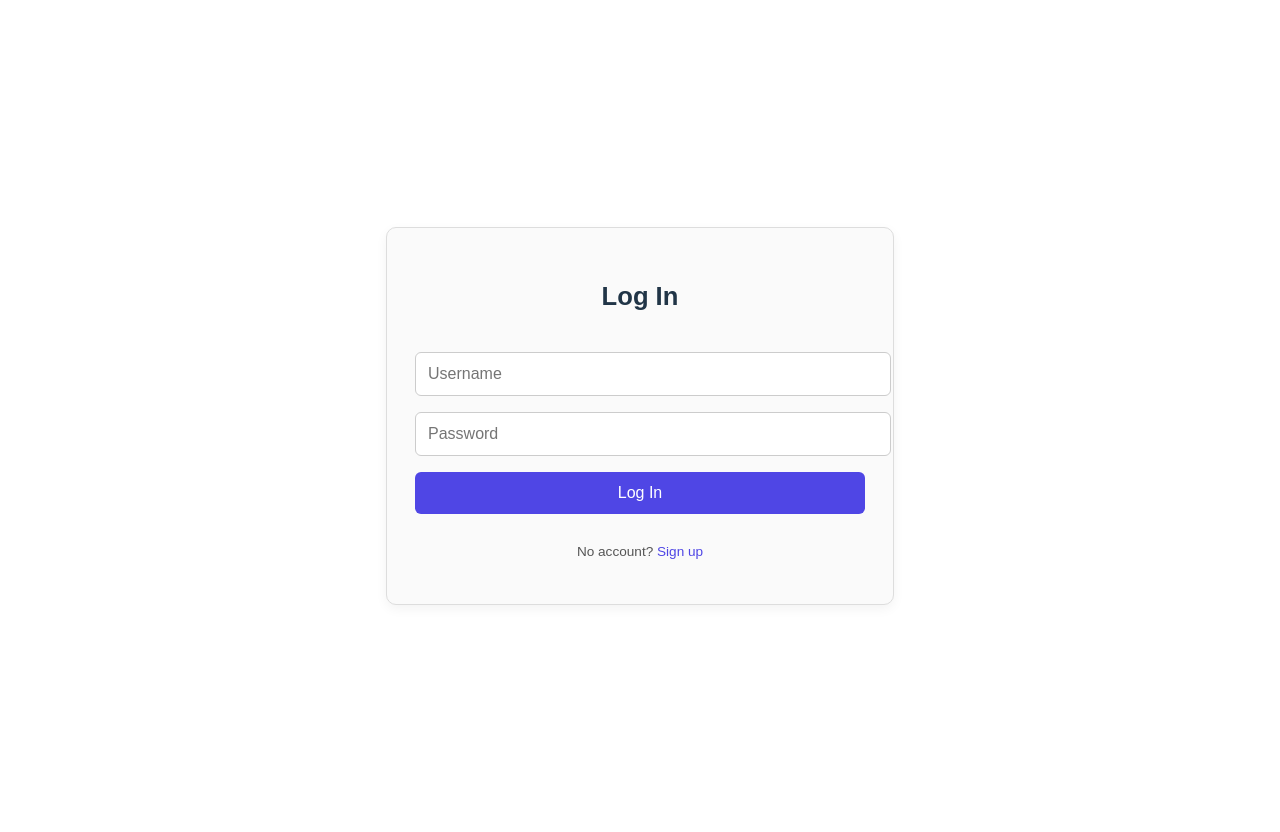
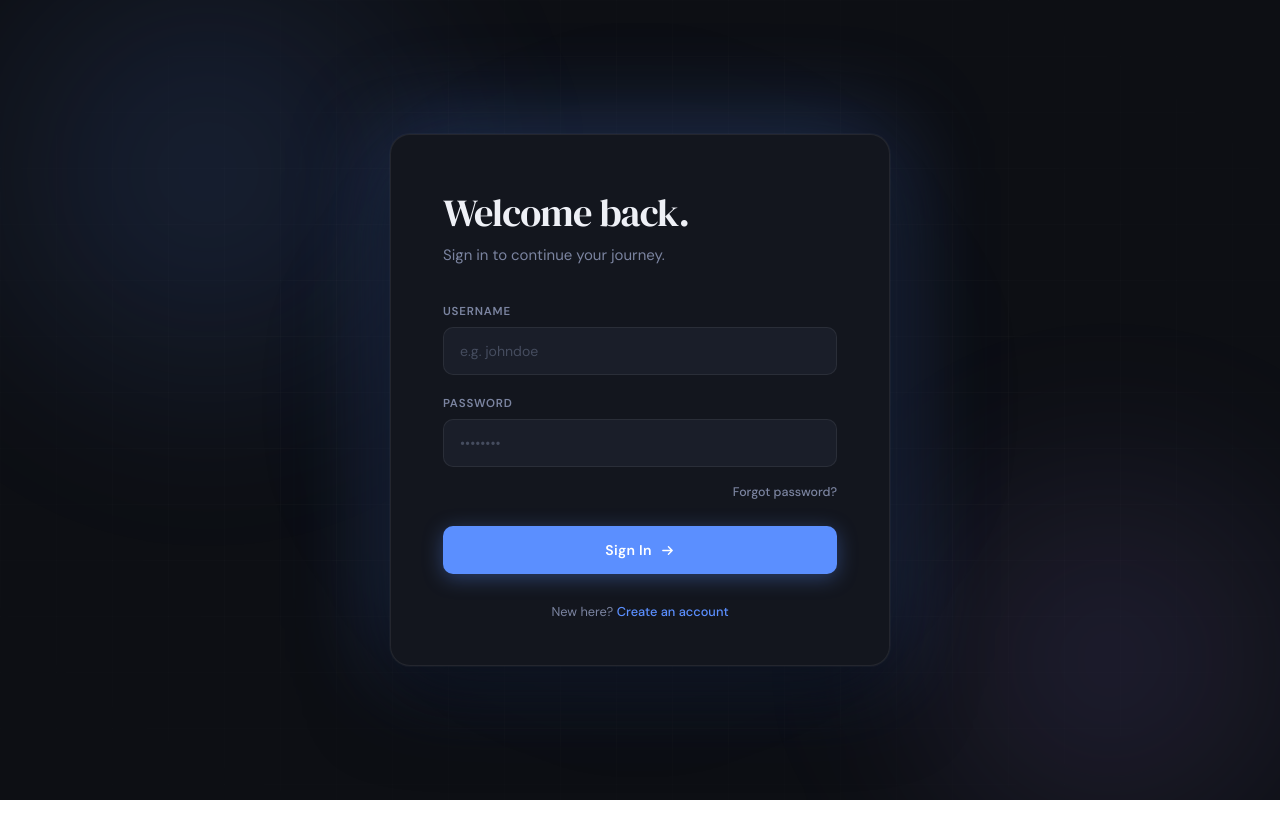
Before and after one commit to jharodiv/Tumbler, a React app in the folder frontend/: page / in a window 1280 px wide. After the commit the page ends 800 px from the top, so only its background shows below. Built offline with nearby package versions, Linux system fonts and the light colour scheme; no server answers; the HTML template or start-up script is replaced by a standard one.

Commit message:
re-design the login and registration UI

```diff
--- a/frontend/src/auth/UI/AuthPage.jsx
+++ b/frontend/src/auth/UI/AuthPage.jsx
@@ -1,15 +1,29 @@
-import React from "react";
+import React, { useState } from "react";
 import styles from "./AuthPage.module.css";
 import { Link } from "react-router-dom";
 
 export default function AuthPage({ type, onSubmit }) {
+    const [focused, setFocused] = useState(null);
+
     return (
         <div className={styles.container}>
-        <div className={styles.content}>
+        <div className={styles.backdrop}>
+            <div className={styles.blob1} />
+            <div className={styles.blob2} />
+            <div className={styles.blob3} />
+            <div className={styles.grid} />
+        </div>
+
+        <div className={styles.authCard}>
             <div className={styles.card}>
             <h2 className={styles.heading}>
-                {type === "login" ? "Log In" : "Create Account"}
+                {type === "login" ? "Welcome back." : "Welcome To Tumbler"}
             </h2>
+            <p className={styles.subheading}>
+                {type === "login"
+                ? "Sign in to continue your journey."
+                : "Create your account and get started."}
+            </p>
 
             <form
                 className={styles.form}
@@ -19,45 +33,98 @@ export default function AuthPage({ type, onSubmit }) {
                 }}
             >
                 <div className={styles.formBody}>
+                <div
+                    className={`${styles.inputWrap} ${
+                    focused === "username" ? styles.inputWrapFocused : ""
+                    }`}
+                >
+                    <label className={styles.label}>Username</label>
                     <input
                     className={styles.inputField}
                     type="text"
-                    placeholder="Username"
+                    placeholder="e.g. johndoe"
                     required
+                    onFocus={() => setFocused("username")}
+                    onBlur={() => setFocused(null)}
                     />
+                </div>
 
+                {type === "signup" && (
+                    <div
+                    className={`${styles.inputWrap} ${
+                        focused === "email" ? styles.inputWrapFocused : ""
+                    }`}
+                    >
+                    <label className={styles.label}>Email</label>
+                    <input
+                        className={styles.inputField}
+                        type="email"
+                        placeholder="you@example.com"
+                        required
+                        onFocus={() => setFocused("email")}
+                        onBlur={() => setFocused(null)}
+                    />
+                    </div>
+                )}
+
+                <div
+                    className={`${styles.inputWrap} ${
+                    focused === "password" ? styles.inputWrapFocused : ""
+                    }`}
+                >
+                    <label className={styles.label}>Password</label>
                     <input
                     className={styles.inputField}
                     type="password"
-                    placeholder="Password"
+                    placeholder="••••••••"
                     required
+                    onFocus={() => setFocused("password")}
+                    onBlur={() => setFocused(null)}
                     />
+                </div>
 
-                    {type === "signup" && (
-                    <>
-                        <input
-                        className={styles.inputField}
-                        type="email"
-                        placeholder="Email"
-                        required
-                        />
-                    </>
-                    )}
+                {type === "login" && (
+                    <div className={styles.forgotRow}>
+                    <Link to="/forgot-password" className={styles.forgotLink}>
+                        Forgot password?
+                    </Link>
+                    </div>
+                )}
 
-                    <button className={styles.button} type="submit">
-                    {type === "login" ? "Log In" : "Sign Up"}
-                    </button>
+                <button className={styles.button} type="submit">
+                    <span>{type === "login" ? "Sign In" : "Sign Up"}</span>
+                    <svg
+                    className={styles.btnArrow}
+                    viewBox="0 0 16 16"
+                    fill="none"
+                    xmlns="http://www.w3.org/2000/svg"
+                    >
+                    <path
+                        d="M3 8h10M9 4l4 4-4 4"
+                        stroke="currentColor"
+                        strokeWidth="1.5"
+                        strokeLinecap="round"
+                        strokeLinejoin="round"
+                    />
+                    </svg>
+                </button>
                 </div>
             </form>
 
             <p className={styles.footer}>
                 {type === "login" ? (
                 <>
-                    No account? <Link to="/registration">Sign up</Link>
+                    New here?{" "}
+                    <Link to="/registration" className={styles.footerLink}>
+                    Create an account
+                    </Link>
                 </>
                 ) : (
                 <>
-                    Already have an account? <Link to="/">Log in</Link>
+                    Have an account?{" "}
+                    <Link to="/" className={styles.footerLink}>
+                    Sign in
+                    </Link>
                 </>
                 )}
             </p>
--- a/frontend/src/auth/UI/AuthPage.module.css
+++ b/frontend/src/auth/UI/AuthPage.module.css
@@ -1,120 +1,324 @@
-  /* Container fills the screen */
+/* ── Google Font import ── */
+@import url("https://fonts.googleapis.com/css2?family=DM+Serif+Display:ital@0;1&family=DM+Sans:wght@300;400;500;600&display=swap");
+
+/* ── Design tokens ── */
+:root {
+  --bg: #0d0f14;
+  --surface: #13161e;
+  --surface-alt: #1a1e29;
+  --border: rgba(255, 255, 255, 0.07);
+  --border-focus: rgba(130, 180, 255, 0.5);
+  --text-primary: #eef0f6;
+  --text-secondary: #7b84a0;
+  --accent: #5b8fff;
+  --accent-glow: rgba(91, 143, 255, 0.35);
+  --accent-2: #a78bfa;
+  --radius-card: 20px;
+  --radius-input: 10px;
+  --transition: 0.22s cubic-bezier(0.4, 0, 0.2, 1);
+}
+
+/* ── Layout ── */
 .container {
   min-height: 100vh;
-    width: 100vw;
-    background-color: #ffffff;
-    font-family: Arial, sans-serif;
+  min-width: 100vw;
+  display: flex;
+  align-items: center;
+  justify-content: center;
+  background: var(--bg);
+  font-family: "DM Sans", sans-serif;
+  position: relative;
+  overflow: hidden;
 }
 
-  /* Center content */
-  .content {
-    min-height: 100vh;
-    display: flex;
-    justify-content: center;
-    align-items: center;
-    padding: 1rem;
+/* ── Background atmosphere ── */
+.backdrop {
+  position: absolute;
+  inset: 0;
+  pointer-events: none;
+  z-index: 0;
 }
 
-  /* Card */
+.blob1 {
+  position: absolute;
+  top: -20%;
+  left: -10%;
+  width: 50vw;
+  height: 50vw;
+  max-width: 700px;
+  max-height: 700px;
+  border-radius: 50%;
+  background: radial-gradient(circle, rgba(91, 143, 255, 0.15) 0%, transparent 68%);
+  filter: blur(60px);
+  animation: driftA 14s ease-in-out infinite alternate;
+}
+
+.blob2 {
+  position: absolute;
+  bottom: -20%;
+  right: -10%;
+  width: 45vw;
+  height: 45vw;
+  max-width: 640px;
+  max-height: 640px;
+  border-radius: 50%;
+  background: radial-gradient(circle, rgba(167, 139, 250, 0.13) 0%, transparent 68%);
+  filter: blur(60px);
+  animation: driftB 16s ease-in-out infinite alternate;
+}
+
+/* Extra blob for wide screens to fill corners */
+.blob3 {
+  position: absolute;
+  top: 50%;
+  left: 50%;
+  transform: translate(-50%, -50%);
+  width: 60vw;
+  height: 60vw;
+  max-width: 900px;
+  max-height: 900px;
+  border-radius: 50%;
+  background: radial-gradient(circle, rgba(91, 143, 255, 0.04) 0%, transparent 65%);
+  filter: blur(80px);
+  pointer-events: none;
+}
+
+.grid {
+  position: absolute;
+  inset: 0;
+  background-image:
+    linear-gradient(rgba(255, 255, 255, 0.025) 1px, transparent 1px),
+    linear-gradient(90deg, rgba(255, 255, 255, 0.025) 1px, transparent 1px);
+  background-size: 56px 56px;
+  mask-image: radial-gradient(ellipse 75% 75% at 50% 50%, black, transparent);
+}
+
+@keyframes driftA {
+  from { transform: translate(0, 0) scale(1); }
+  to   { transform: translate(50px, 40px) scale(1.1); }
+}
+@keyframes driftB {
+  from { transform: translate(0, 0) scale(1); }
+  to   { transform: translate(-40px, -50px) scale(1.08); }
+}
+
+/* ── Auth card wrapper ── */
+.authCard {
+  position: relative;
+  z-index: 1;
+  animation: fadeUp 0.5s cubic-bezier(0.4, 0, 0.2, 1) both;
+  /* Fluid width: comfortable on desktop, fills narrow screens */
+  width: min(480px, 90vw);
+}
+
+@keyframes fadeUp {
+  from { opacity: 0; transform: translateY(24px); }
+  to   { opacity: 1; transform: translateY(0); }
+}
+
+/* ── Card ── */
 .card {
+  background: var(--surface);
+  border: 1px solid var(--border);
+  border-radius: var(--radius-card);
+  /* Fluid padding — comfortable on desktop, tighter on narrow */
+  padding: clamp(32px, 5vw, 56px) clamp(28px, 5vw, 52px) clamp(28px, 4vw, 44px);
+  box-shadow:
+    0 0 0 1px rgba(255, 255, 255, 0.03),
+    0 32px 80px rgba(0, 0, 0, 0.6),
+    0 0 100px var(--accent-glow);
+  backdrop-filter: blur(16px);
+}
+
+/* ── Headings ── */
+.heading {
+  font-family: "DM Serif Display", serif;
+  font-size: clamp(1.75rem, 3vw, 2.5rem);
+  font-weight: 400;
+  color: var(--text-primary);
+  margin: 0 0 8px;
+  letter-spacing: -0.02em;
+  line-height: 1.15;
+}
+
+.subheading {
+  font-size: clamp(0.85rem, 1.2vw, 0.9375rem);
+  color: var(--text-secondary);
+  margin: 0 0 clamp(24px, 3.5vw, 36px);
+  font-weight: 400;
+  line-height: 1.6;
+}
+
+/* ── Form ── */
+.form {
   width: 100%;
-    max-width: 400px;
-    padding: 1.75rem;
-    border: 1px solid #ddd;
-    border-radius: 10px;
-    box-shadow: 0 4px 12px rgba(0,0,0,0.05);
-    background-color: #fafafa;
+}
+
+.formBody {
   display: flex;
   flex-direction: column;
+  gap: clamp(14px, 2vw, 20px);
 }
 
-  /* Heading */
-  .heading {
-    font-size: 1.6rem;
+/* ── Input ── */
+.inputWrap {
+  display: flex;
+  flex-direction: column;
+  gap: 7px;
+  position: relative;
+}
+
+.label {
+  font-size: clamp(0.7rem, 0.9vw, 0.75rem);
   font-weight: 600;
-    margin-bottom: 1.5rem;
+  letter-spacing: 0.07em;
+  text-transform: uppercase;
+  color: var(--text-secondary);
+  transition: color var(--transition);
+}
+
+.inputWrapFocused .label {
+  color: var(--accent);
+}
+
+.inputField {
+  background: var(--surface-alt);
+  border: 1px solid var(--border);
+  border-radius: var(--radius-input);
+  color: var(--text-primary);
+  font-family: "DM Sans", sans-serif;
+  font-size: clamp(0.875rem, 1.1vw, 0.9375rem);
+  padding: clamp(11px, 1.4vw, 14px) clamp(12px, 1.5vw, 16px);
+  outline: none;
+  transition: border-color var(--transition), box-shadow var(--transition), background var(--transition);
+  width: 100%;
+  box-sizing: border-box;
+}
+
+.inputField::placeholder {
+  color: rgba(123, 132, 160, 0.45);
+}
+
+.inputField:focus {
+  border-color: var(--border-focus);
+  background: #1c2133;
+  box-shadow: 0 0 0 3px rgba(91, 143, 255, 0.1);
+}
+
+/* ── Forgot link ── */
+.forgotRow {
+  display: flex;
+  justify-content: flex-end;
+  margin-top: -4px;
+}
+
+.forgotLink {
+  font-size: clamp(0.78rem, 0.95vw, 0.8125rem);
+  color: var(--text-secondary);
+  text-decoration: none;
+  transition: color var(--transition);
+}
+
+.forgotLink:hover {
+  color: var(--accent);
+}
+
+/* ── Button ── */
+.button {
+  display: flex;
+  align-items: center;
+  justify-content: center;
+  gap: 8px;
+  background: #5b8fff;
+  border: none;
+  border-radius: var(--radius-input);
+  color: #fff;
+  cursor: pointer;
+  font-family: "DM Sans", sans-serif;
+  font-size: clamp(0.875rem, 1.1vw, 0.9375rem);
+  font-weight: 600;
+  padding: clamp(12px, 1.5vw, 15px) 20px;
+  margin-top: 4px;
+  width: 100%;
+  letter-spacing: 0.02em;
+  position: relative;
+  overflow: hidden;
+  transition: opacity var(--transition), transform var(--transition), box-shadow var(--transition);
+  box-shadow: 0 4px 20px var(--accent-glow);
+}
+
+.button::before {
+  content: "";
+  position: absolute;
+  inset: 0;
+  background: linear-gradient(135deg, rgba(255, 255, 255, 0.13), transparent);
+  opacity: 0;
+  transition: opacity var(--transition);
+}
+
+.button:hover {
+  opacity: 0.92;
+  transform: translateY(-1px);
+  box-shadow: 0 8px 36px var(--accent-glow);
+}
+
+.button:hover::before {
+  opacity: 1;
+}
+
+.button:active {
+  transform: translateY(0);
+}
+
+.btnArrow {
+  width: 15px;
+  height: 15px;
+  flex-shrink: 0;
+  transition: transform var(--transition);
+}
+
+.button:hover .btnArrow {
+  transform: translateX(3px);
+}
+
+/* ── Footer ── */
+.footer {
+  margin: clamp(20px, 2.5vw, 28px) 0 0;
+  font-size: clamp(0.8rem, 1vw, 0.875rem);
+  color: var(--text-secondary);
   text-align: center;
 }
 
-  /* Inputs */
-  .inputField {
-    width: 100%;
-    padding: 0.75rem;
-    border: 1px solid #ccc;
-    border-radius: 6px;
-    font-size: 1rem;
+.footerLink {
+  color: var(--accent);
+  text-decoration: none;
+  font-weight: 500;
+  transition: opacity var(--transition);
 }
 
-  .form{
-    padding: 0.75rem 0;
+.footerLink:hover {
+  opacity: 0.75;
 }
 
-    /* Form Container */
-  .formBody{
-    display: flex;
-    flex-direction: column;
-    gap: 1rem;
-  }
+/* ── Breakpoints ── */
 
-  /* Button */
-  .button {
-    padding: 0.75rem;
-    background-color: #4f46e5;
-    color: #fff;
-    border: none;
-    border-radius: 6px;
-    font-size: 1rem;
-    cursor: pointer;
-  }
-
-  .button:hover {
-    background-color: #4338ca;
-  }
-
-  /* Footer text */
-  .footer {
-    text-align: center;
-    margin-top: 1rem;
-    font-size: 0.85rem;
-    color: #555;
-  }
-
-  .footer a {
-    color: #4f46e5;
-    text-decoration: none;
-  }
-
-  .footer a:hover {
-    text-decoration: underline;
-  }
-  /* =========================
-    📱 Mobile (default)
-    ========================= */
-  /* Already optimized for mobile */
-
-
-  /* =========================
-    📱 Small devices (≤ 360px)
-    ========================= */
-  @media (max-width: 360px) {
-    .card {
-      padding: 1.25rem;
-    }
-
-    .heading {
-      font-size: 1.4rem;
+/* Large desktop: nudge the card a bit wider */
+@media (min-width: 1280px) {
+  .authCard {
+    width: 500px;
   }
 }
 
-
-  @media (min-width: 768px) {
-    .card {
-      max-width: 420px;
+/* Ultra-wide: keep it reined in */
+@media (min-width: 1600px) {
+  .authCard {
+    width: 520px;
   }
 }
 
-  @media (min-width: 1024px) {
-    .card {
-      max-width: 450px;
+/* Narrow screens: full-width padding approach */
+@media (max-width: 520px) {
+  .authCard {
+    width: calc(100vw - 32px);
   }
 }
```
Lines whose indentation alone changed are shown as unchanged.
